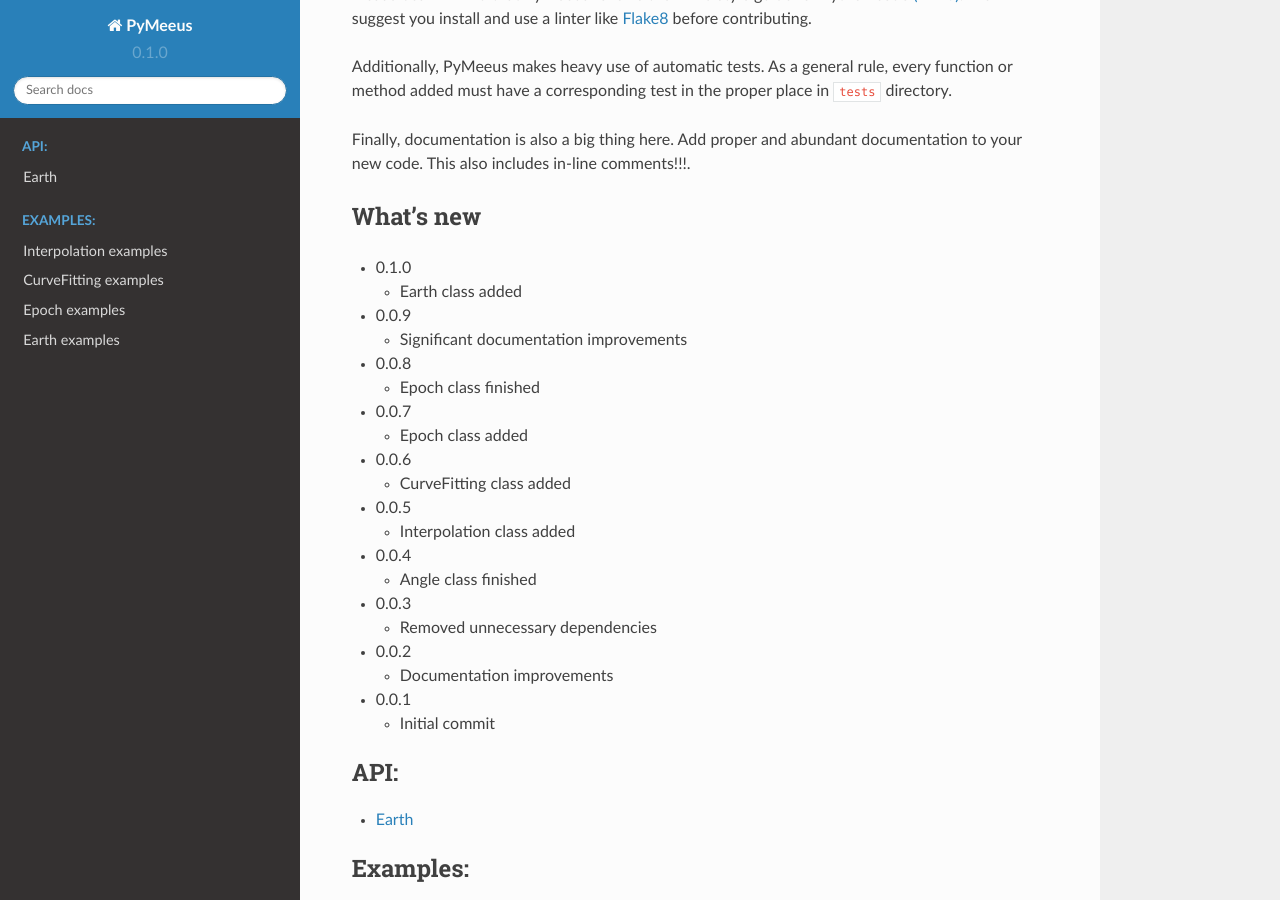
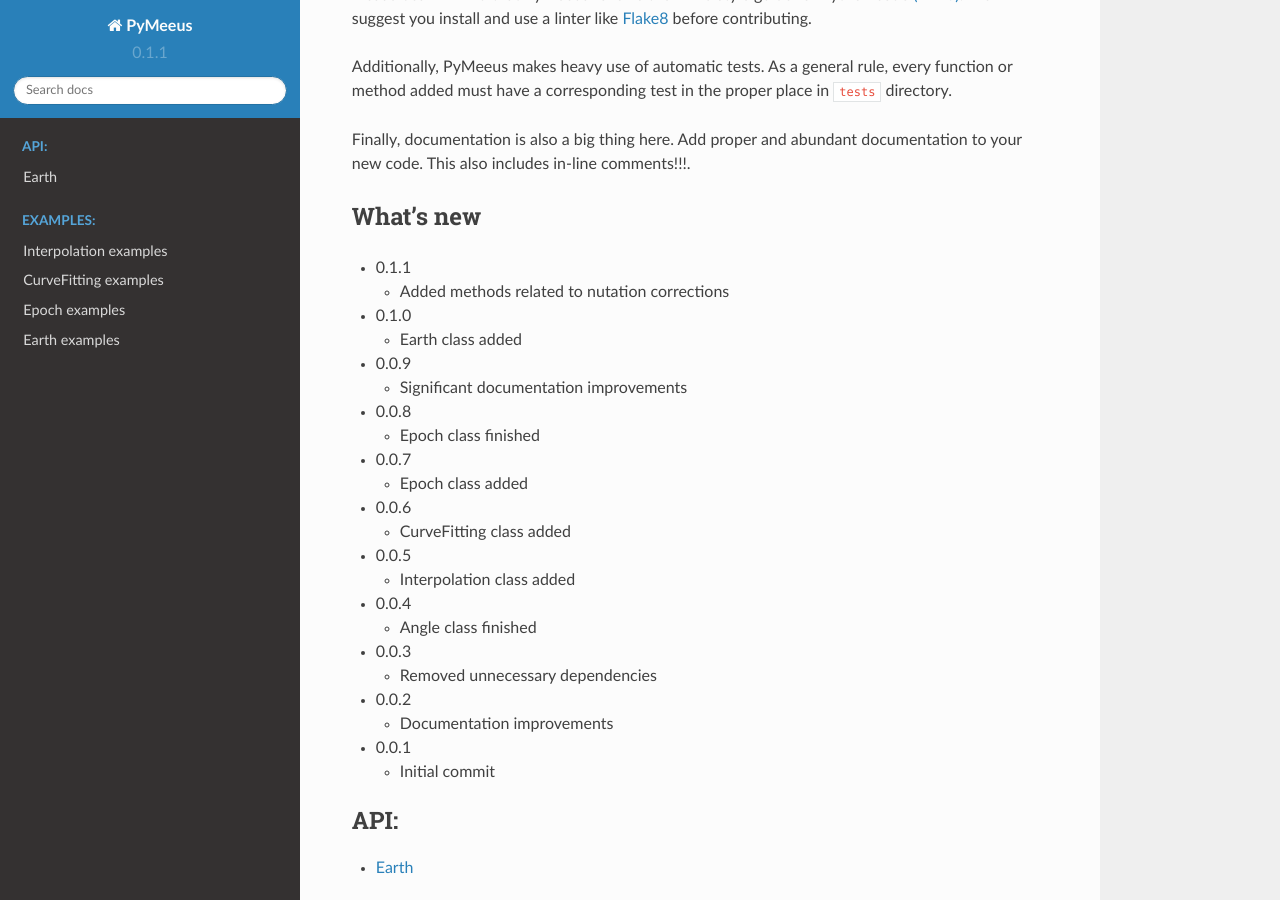
Before and after one commit to architest/pymeeus, a Sphinx documentation site: the page built from docs/source/index.rst, in a window 1280 px wide and 900 px high, scrolled down 942 px. Built offline with Sphinx 7.4.7 and the Read the Docs theme 2.0.0, drawn with Linux system fonts in a browser that asks for light colours; formulas are drawn with MathJax 3; pages that are not in the unit, such as notebooks, are missing from menus.

Commit message:
Preparation for release 0.1.1

```diff
--- a/README.rst
+++ b/README.rst
@@ -52,6 +52,10 @@ documentation to your new code. This also includes in-line comments!!!.
 What's new
 ----------
 
+-  0.1.1
+
+   -  Added methods related to nutation corrections
+
 -  0.1.0
 
    -  Earth class added
--- a/docs/source/conf.py
+++ b/docs/source/conf.py
@@ -59,9 +59,9 @@ author = u'Dagoberto Salazar'
 # built documents.
 #
 # The short X.Y version.
-version = u'0.1.0'
+version = u'0.1.1'
 # The full version, including alpha/beta/rc tags.
-release = u'0.1.0'
+release = u'0.1.1'
 
 # The language for content autogenerated by Sphinx. Refer to documentation
 # for a list of supported languages.
--- a/setup.py
+++ b/setup.py
@@ -15,7 +15,7 @@ with open(path.join(here, 'README.rst')) as f:
 
 config = {
     'name': 'PyMeeus',
-    'version': '0.1.0',
+    'version': '0.1.1',
     'description': 'Python implementation of Jean Meeus astronomical routines',
     'long_description': long_description,
     'keywords': 'Meeus astronomy module library',
```
Also changed, not shown: README.md (+2 -0 lines).
